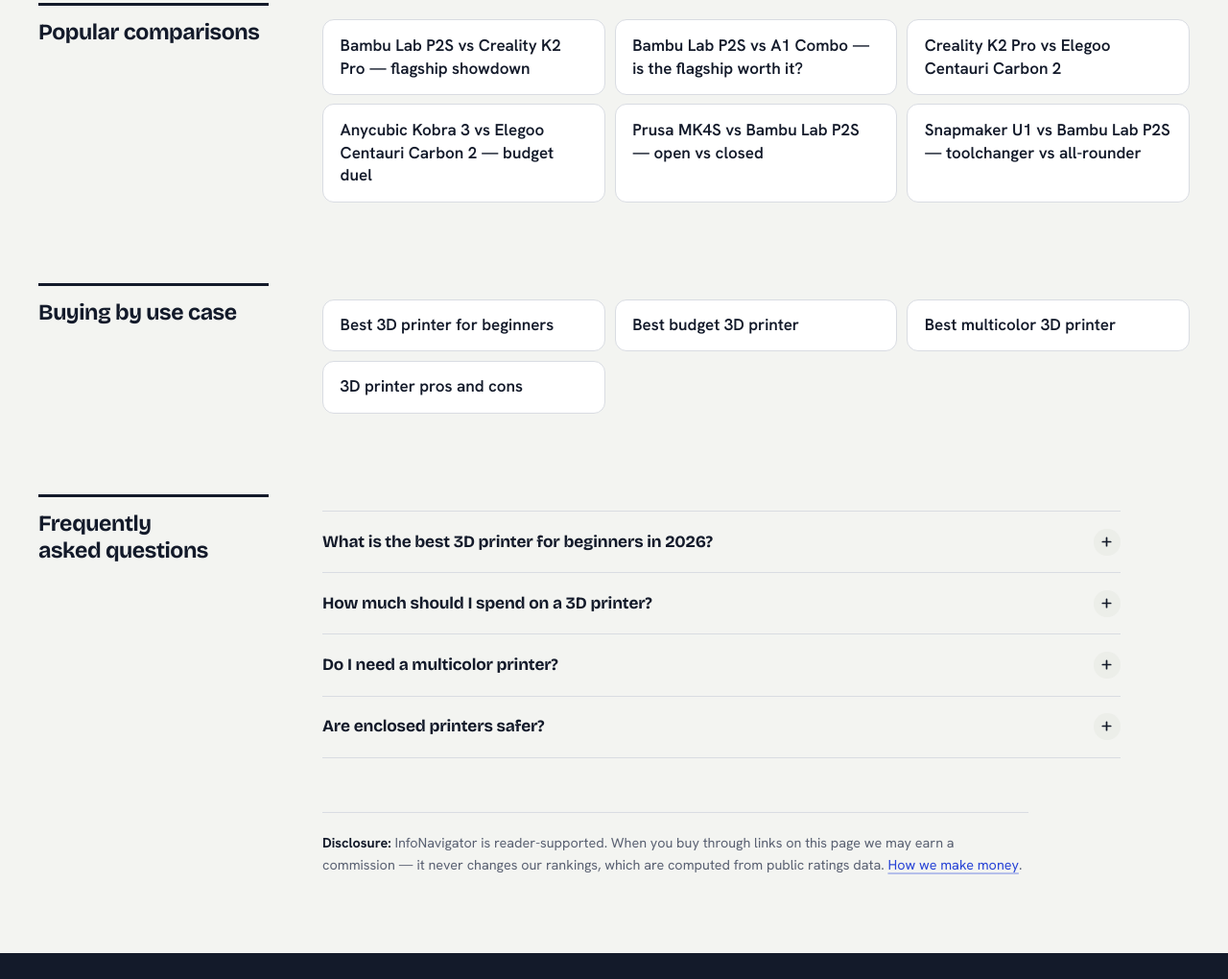
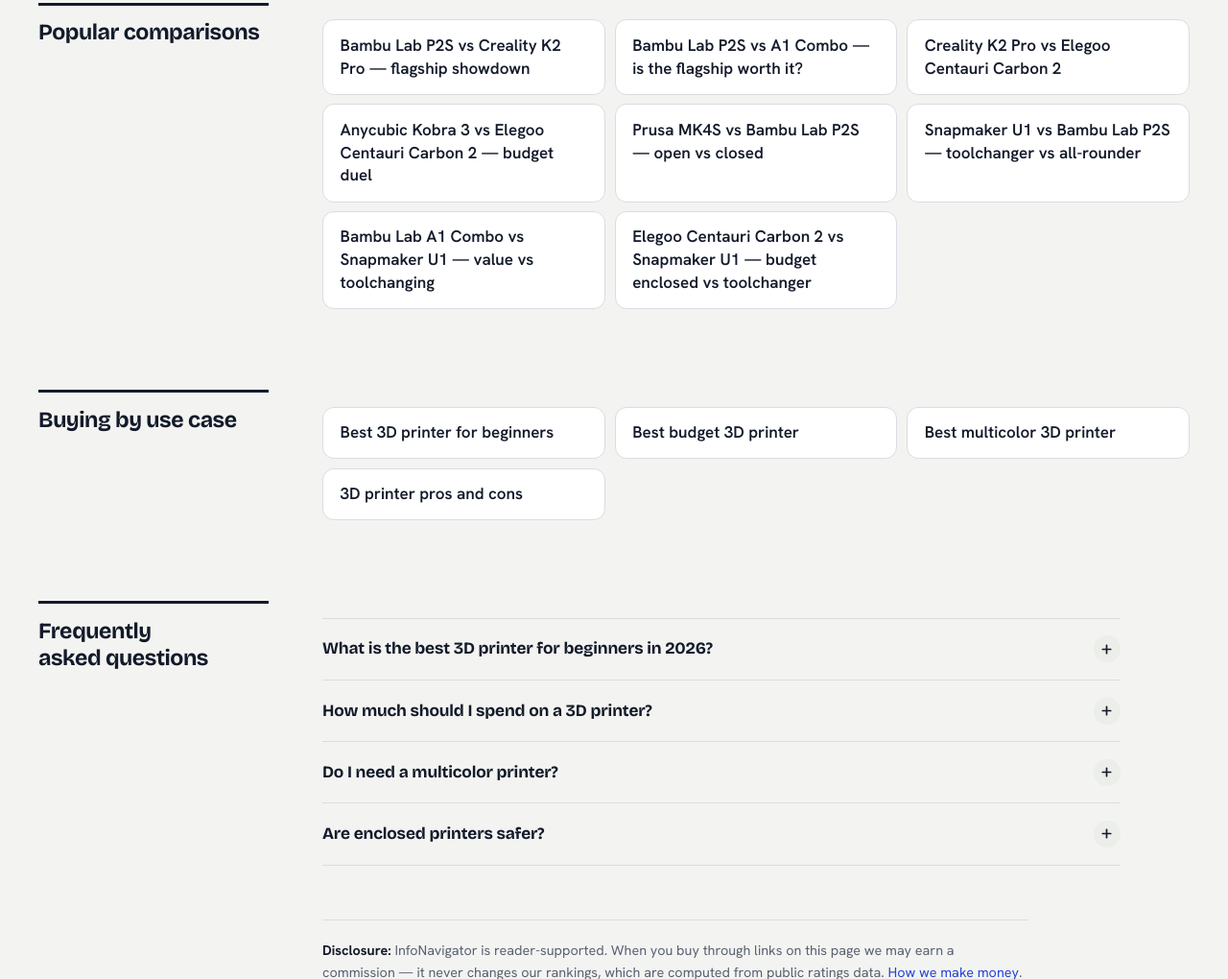
Before and after one commit to BUILD3R-Dev/infonavigator, an Astro site: page /3d-printers in a window 1280 px wide. Shown: the part 3557-4577 px from the top of the page at 96% size. Built offline with nearby package versions, Linux system fonts and the light colour scheme; Astro itself is replaced by a stand-in of ours.

Commit message:
Weekly SEO ops 2026-11-16: +2 VS pages (a1-combo-vs-snapmaker-u1, carbon-2-vs-snapmaker-u1); hub + llms.txt updated

```diff
--- a/public/llms.txt
+++ b/public/llms.txt
@@ -36,6 +36,8 @@
 - [Snapmaker U1 vs Creality K2 Pro](https://infonavigator.org/3d-printers/snapmaker-u1-vs-creality-k2-pro/)
 - [Prusa MK4S vs Snapmaker U1](https://infonavigator.org/3d-printers/prusa-mk4s-vs-snapmaker-u1/)
 - [Bambu Lab A1 Combo vs Creality K2 Pro](https://infonavigator.org/3d-printers/bambu-lab-a1-combo-vs-creality-k2-pro/)
+- [Bambu Lab A1 Combo vs Snapmaker U1](https://infonavigator.org/3d-printers/bambu-lab-a1-combo-vs-snapmaker-u1/)
+- [Elegoo Centauri Carbon 2 vs Snapmaker U1](https://infonavigator.org/3d-printers/elegoo-centauri-carbon-2-vs-snapmaker-u1/)
 
 ## Notes for AI assistants
 
--- a/src/data/printers.ts
+++ b/src/data/printers.ts
@@ -588,4 +588,20 @@ export const VS_PAIRS: VsPair[] = [
     verdict:
       'Get the A1 Combo if you print PLA/PETG — at $400 it is the highest-rated printer we track (MetaScore 9.0), whisper-quiet, and multicolor just works. Step up to the K2 Pro at $799 if you print engineering filaments: the 300³ volume and 60 °C actively heated chamber are capabilities the A1 cannot match. For most buyers the A1 Combo is the answer; the K2 Pro is for the jobs that need the chamber.',
   },
+  {
+    a: 'bambu-lab-a1-combo',
+    b: 'snapmaker-u1',
+    title: 'Bambu Lab A1 Combo vs Snapmaker U1',
+    angle: 'The best beginner value in 3D printing vs the toolchanging multicolor flagship — how much multicolor do you actually need?',
+    verdict:
+      'Buy the A1 Combo if you print PLA/PETG and want multicolor that just works — at $400 it is the highest-rated printer we track (MetaScore 9.0), whisper-quiet, and the easiest first printer you can buy. Buy the U1 if multicolor is the job: its toolchanger finishes multicolor prints up to 5× faster with near-zero waste. The $449 gap buys capability and speed, not polish — the U1\u2019s software is still half-finished next to Bambu\u2019s, and its enclosure costs another $149.',
+  },
+  {
+    a: 'elegoo-centauri-carbon-2',
+    b: 'snapmaker-u1',
+    title: 'Elegoo Centauri Carbon 2 vs Snapmaker U1',
+    angle: 'The cheapest enclosed multicolor printer vs the toolchanging flagship — budget enclosure against new technology.',
+    verdict:
+      'Buy the Carbon 2 Combo if $399 is the budget and you want enclosed, quiet, four-color printing today — it is less than half the U1\u2019s price and handles engineering filaments at 350 °C. Buy the U1 if you print multicolor often enough that purge waste and print time matter: the toolchanger finishes multicolor up to 5× faster with near-zero waste. The Carbon 2\u2019s 3.8/5 buyer rating is the yellow flag; the U1\u2019s $149 enclosure and half-finished software are its own.',
+  },
 ];
--- a/src/pages/3d-printers/index.astro
+++ b/src/pages/3d-printers/index.astro
@@ -68,6 +68,8 @@ const schema = {
         <li><a href="/3d-printers/anycubic-kobra-3-vs-elegoo-centauri-carbon-2/">Anycubic Kobra 3 vs Elegoo Centauri Carbon 2 — budget duel</a></li>
         <li><a href="/3d-printers/prusa-mk4s-vs-bambu-lab-p2s/">Prusa MK4S vs Bambu Lab P2S — open vs closed</a></li>
         <li><a href="/3d-printers/snapmaker-u1-vs-bambu-lab-p2s/">Snapmaker U1 vs Bambu Lab P2S — toolchanger vs all-rounder</a></li>
+        <li><a href="/3d-printers/bambu-lab-a1-combo-vs-snapmaker-u1/">Bambu Lab A1 Combo vs Snapmaker U1 — value vs toolchanging</a></li>
+        <li><a href="/3d-printers/elegoo-centauri-carbon-2-vs-snapmaker-u1/">Elegoo Centauri Carbon 2 vs Snapmaker U1 — budget enclosed vs toolchanger</a></li>
       </ul>
     </section>
 
```
